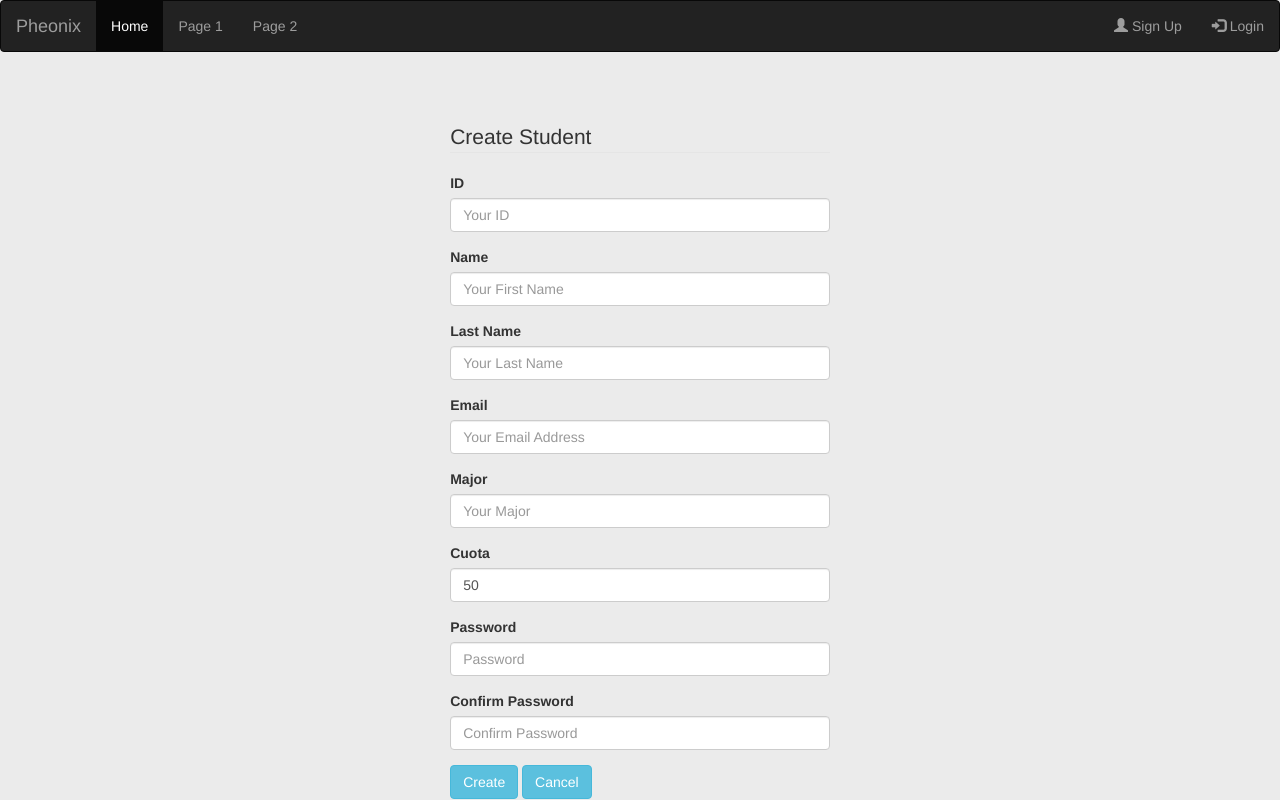
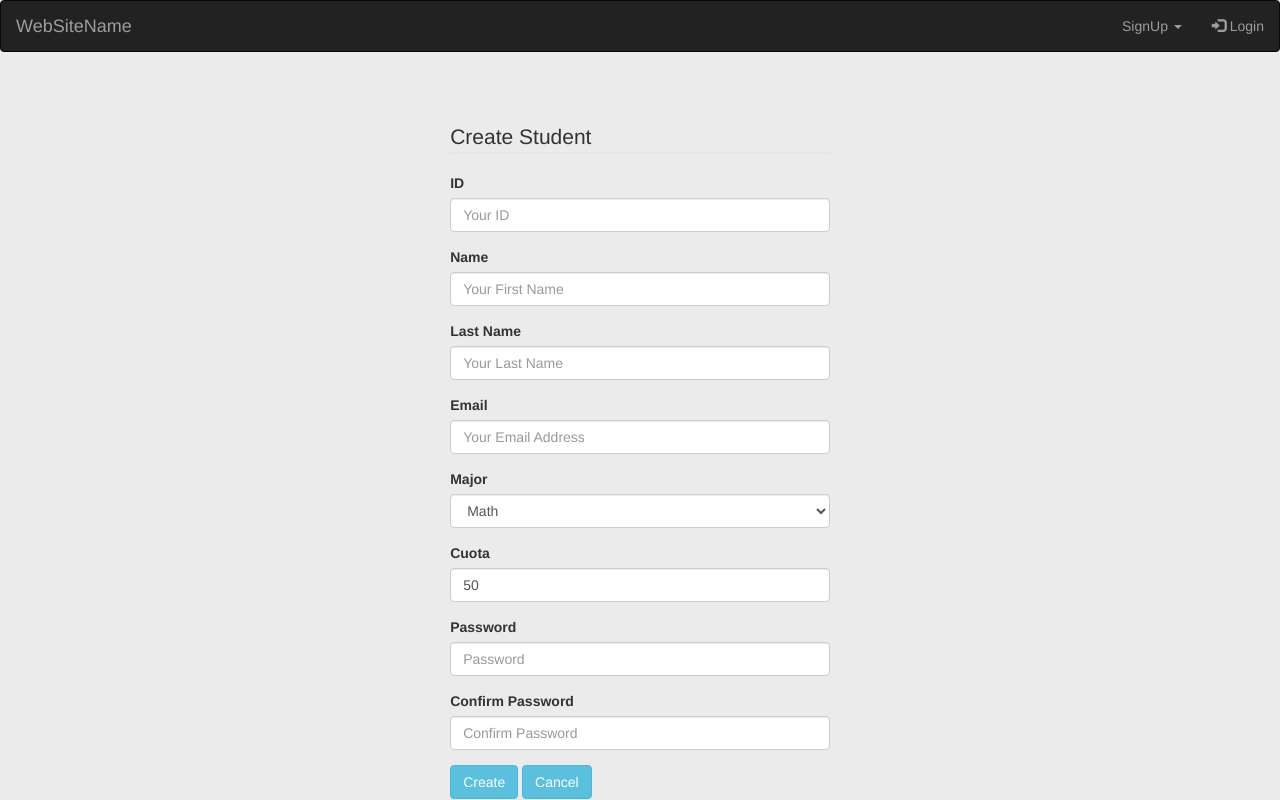
Before and after one commit to fitocs452/IS_BEC_Horas, a Django app: page /student/create/ in a window 1280 px wide. Run offline with Django 3.2, Linux system fonts and the light colour scheme; some libraries are stand-ins or nearby versions.

Commit message:
Estudiante completo

```diff
--- a/student/admin.py
+++ b/student/admin.py
@@ -1,3 +1,4 @@
 from django.contrib import admin
-
+from student.models import Student
 # Register your models here.
+admin.site.register(Student)
--- a/student/forms.py
+++ b/student/forms.py
@@ -1,5 +1,5 @@
 from django.forms import ModelForm
-from .models import Student
+from .models import Student,Major_Choices
 from django import forms
 
 from django.core.exceptions import ValidationError
@@ -10,7 +10,7 @@ class StudentModelForm(ModelForm):
 
 	class Meta:
 		model = Student
-		fields = ['ID','Name','LastName', 'password', 'email', 'major', 'cuota',
+		fields = ['ID','Name','LastName', 'password', 'email', 'cuota','major',
 		]
 		widgets ={'password': forms.PasswordInput(),}
 
@@ -57,7 +57,8 @@ class StudentModifyForm(forms.Form):
 	Name = forms.CharField(max_length = 200)
 	LastName = forms.CharField(max_length = 200)
 	email = forms.EmailField()
-	major = forms.CharField(max_length = 200)
+	major = forms.ChoiceField(choices=Major_Choices)
+	cuota = forms.IntegerField()
 	student_id = forms.CharField(widget=forms.HiddenInput())
 	# form.fields['field_name'].widget = forms.HiddenInput()
 
--- a/student/models.py
+++ b/student/models.py
@@ -1,11 +1,22 @@
 from django.db import models
 
 # Create your models here.
+Major_Choices = (
+	('Math', 'Math'),
+	('Computer Science', 'Computer Science'),
+	('Biology', 'Biology'),
+	('Physics', 'Physics'),
+	('Programming','Programming')
+)
 class Student(models.Model):
 	ID = models.CharField(max_length = 200,unique=True)
 	password = models.CharField(max_length = 200)
 	Name = models.CharField(max_length = 200)
 	LastName = models.CharField(max_length = 200)
 	email = models.EmailField()
-	major = models.CharField(max_length = 200)
+	major = models.CharField(
+		max_length=20,
+		choices=Major_Choices,
+		default='Math',
+	)
 	cuota = models.IntegerField(default=50)
--- a/student/templates/student/create.html
+++ b/student/templates/student/create.html
@@ -1,4 +1,4 @@
-{% extends "student/base.html" %}
+{% extends "base.html" %}
 {% block title %}Create Student{% endblock %}
 {% block content %}
 	{% load widget_tweaks %}
@@ -23,9 +23,10 @@
 			</div>			<div class="form-group">
 				<label for="name">Email</label>
 				{{ student_form.email|add_class:"form-control"|attr:"placeholder:Your Email Address"}}
-			</div>			<div class="form-group">
+			</div>
+			<div class="form-group">
 				<label for="name">Major</label>
-				{{ student_form.major|add_class:"form-control"|attr:"placeholder:Your Major"}}
+				{{ student_form.major|add_class:"form-control"}}
 			</div>
 			<div class="form-group">
 				<label for="name">Cuota</label>
--- a/student/templates/student/modify.html
+++ b/student/templates/student/modify.html
@@ -26,7 +26,7 @@
 				{{ student_form.email|add_class:"form-control"|attr:"placeholder:Your Email Address"}}
 			</div>			<div class="form-group">
 				<label for="name">Major</label>
-				{{ student_form.major|add_class:"form-control"|attr:"placeholder:Your Major"}}
+				{{ student_form.major|add_class:"form-control"}}
 			</div>
 			<div class="form-group">
 				<label for="name">Cuota</label>
--- a/student/urls.py
+++ b/student/urls.py
@@ -2,7 +2,7 @@ from django.conf.urls import url
 from . import views
 app_name = 'student'
 urlpatterns =[
-	url(r'^$',views.index,name='index'),
+	# url(r'^$',views.index,name='index'),
 	url(r'^create/',views.create,name='save'),
 	url(r'^modify/',views.modify, name='modify'),
 ]
--- a/student/views.py
+++ b/student/views.py
@@ -1,4 +1,4 @@
-from django.shortcuts import render
+from django.shortcuts import render,redirect
 from django. http import HttpResponse,HttpResponseRedirect
 from django.contrib import messages
 from django.contrib.auth.decorators import login_required
@@ -19,7 +19,9 @@ def create(request):
 		if create_form.is_valid():
 			create_form.save()
 			messages.add_message(request, messages.SUCCESS, 'Your account has been created successfully.')
-			return HttpResponseRedirect('../')
+			request.session['type'] = 'student'
+			request.session['UserName'] = request.POST['ID']
+			return redirect('activity:list')
 		else:
 			return render(request,'student/create.html', {'student_form':create_form})
 	else:
@@ -28,6 +30,8 @@ def create(request):
 
 
 def modify(request):
+	if request.session.get('type', 'none') == 'none':
+		return redirect('login')
 	username = request.session['UserName']
 	typ = request.session['type']
 	if typ != 'student':
@@ -52,6 +56,7 @@ def modify(request):
 				stu.email = request.POST['email']
 				stu.major = request.POST['major']
 				stu.password = request.POST['password']
+				stu.cuota = request.POST['cuota']
 
 				stu.save()
 
@@ -63,5 +68,5 @@ def modify(request):
 				return render(request,'student/modify.html', {'student_form':create_form,})
 		else:
 			create_form = StudentModifyForm(initial={'ID': info.ID, 'Name': info.Name, 'LastName': info.LastName, 'email': info.email,
-													'major': info.major, 'password': info.password, 'student_id': info.ID})
+													'major': info.major, 'password': info.password, 'student_id': info.ID,'cuota':info.cuota})
 			return render(request,'student/modify.html', {'student_form':create_form,'info':info})
```
Also changed, not shown: student/migrations/0002_student_major_dup.py (added), student/migrations/0003_remove_student_major.py (added), student/migrations/0004_auto_20171103_1315.py (added).
